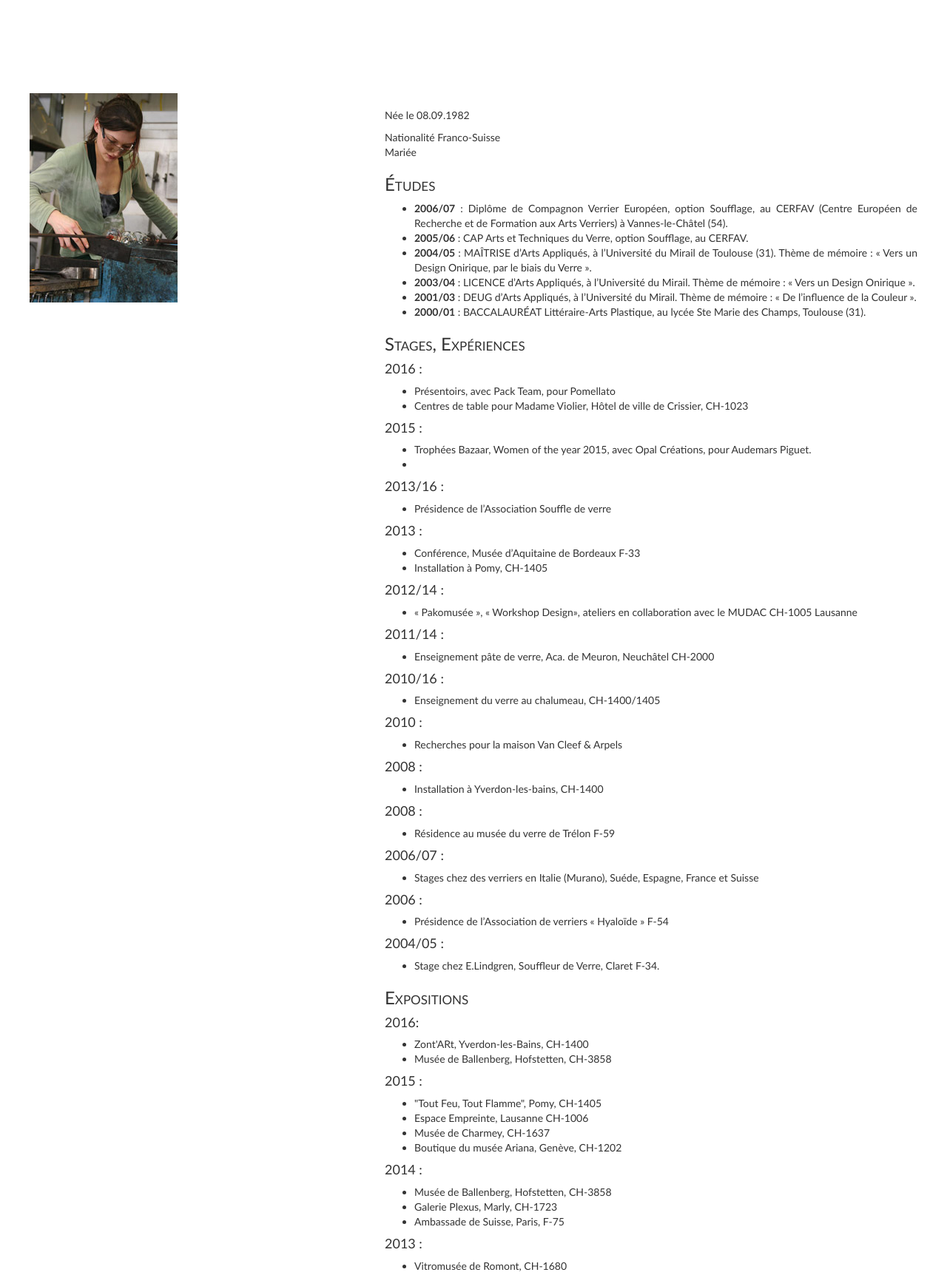
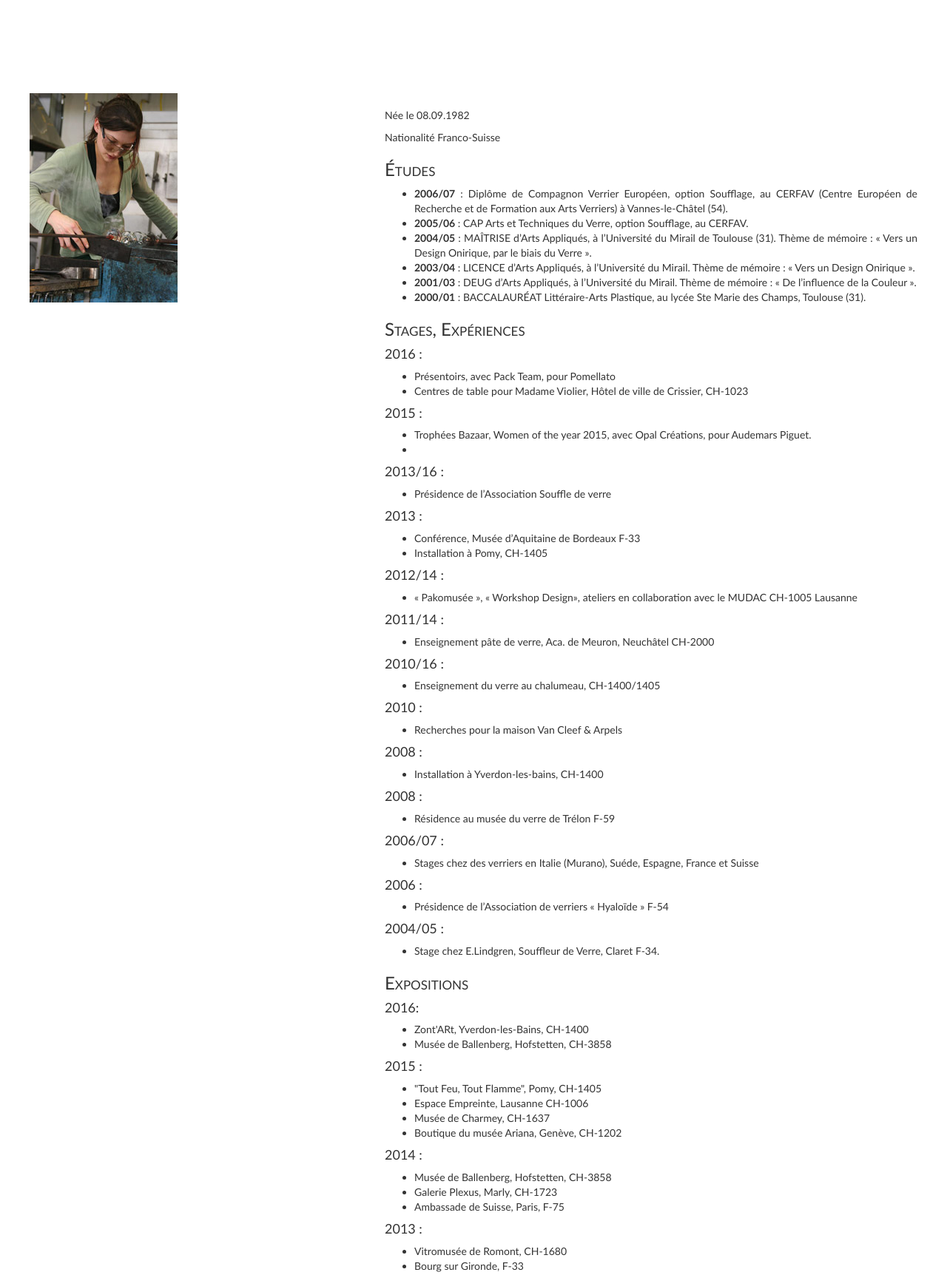
Before and after one commit to aroquemaurel/valeriederoquemaurel-website, a Django app: template valerie/pages/templates/pages/content/infos/cv.html in a window 1280 px wide. Shown: the part 184-1908 px from the top of the page at 74% size. Run offline with Django 3.2, Linux system fonts and the light colour scheme; the template is opened without the code that fills it, so the values that code supplies are empty; some libraries are stand-ins or nearby versions; some web fonts are replaced.

Commit message:
Update suite remarques Valérie

```diff
--- a/valerie/pages/templates/pages/content/infos/biographie.html
+++ b/valerie/pages/templates/pages/content/infos/biographie.html
@@ -17,5 +17,5 @@
 
 {% block left-content %}
     <img src="/upload/pages/infos/biographie/bio_valeriederoquemaurel.jpg" alt="Valérie de Roquemaurel"/>
-    <p style="text-align: center;">Copyright © Q. Bacchus</p>
+    <p style="text-align: center;">© Q. Bacchus</p>
 {%endblock%}
--- a/valerie/pages/templates/pages/content/infos/cv.html
+++ b/valerie/pages/templates/pages/content/infos/cv.html
@@ -6,8 +6,7 @@
 {% block text-content %}
     <p>Née le 08.09.1982</p>
 
-<p>Nationalité Franco-Suisse<br/>
-    Mariée</p>
+<p>Nationalité Franco-Suisse</p>
 
 
 <h3>Études</h3>
--- a/valerie/static/style/css/body.css
+++ b/valerie/static/style/css/body.css
@@ -1,4 +1,4 @@
-body {
+body, footer {
     margin: auto;
     max-width: 1200px;
     font-family: Candara, Galdeano, Orienta,Calibri, Segoe, Segoe UI, Optima, Arial, sans-serif;
--- a/valerie/static/style/css/footer.css
+++ b/valerie/static/style/css/footer.css
@@ -2,6 +2,8 @@ footer {
     bottom: 0;
     width: 100%;
     position: relative;
+    padding-top: 50px;
+    font-size: 12pt;
 }
 
 footer .contact .element {
```
